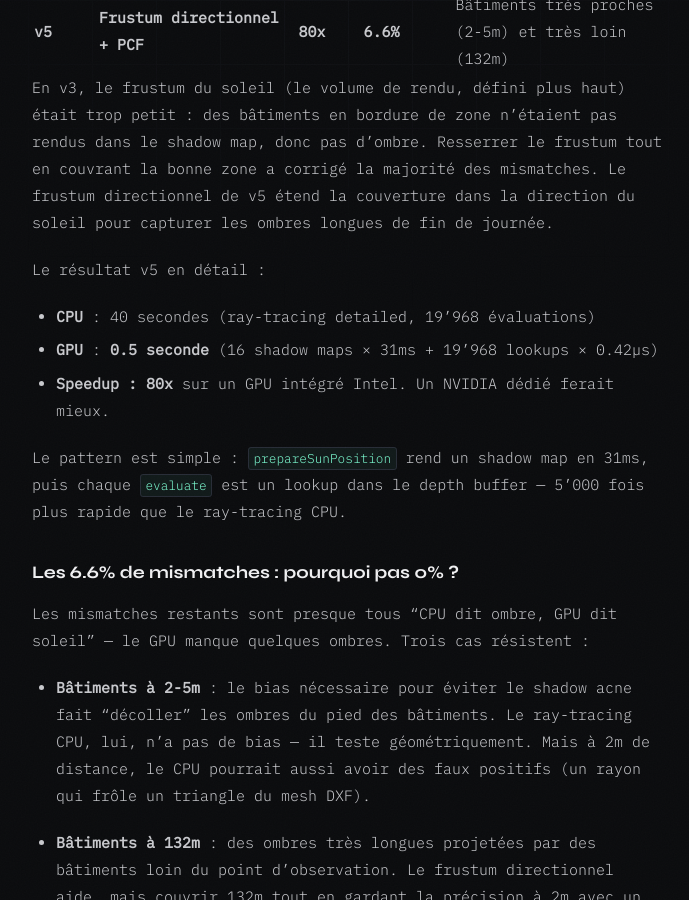
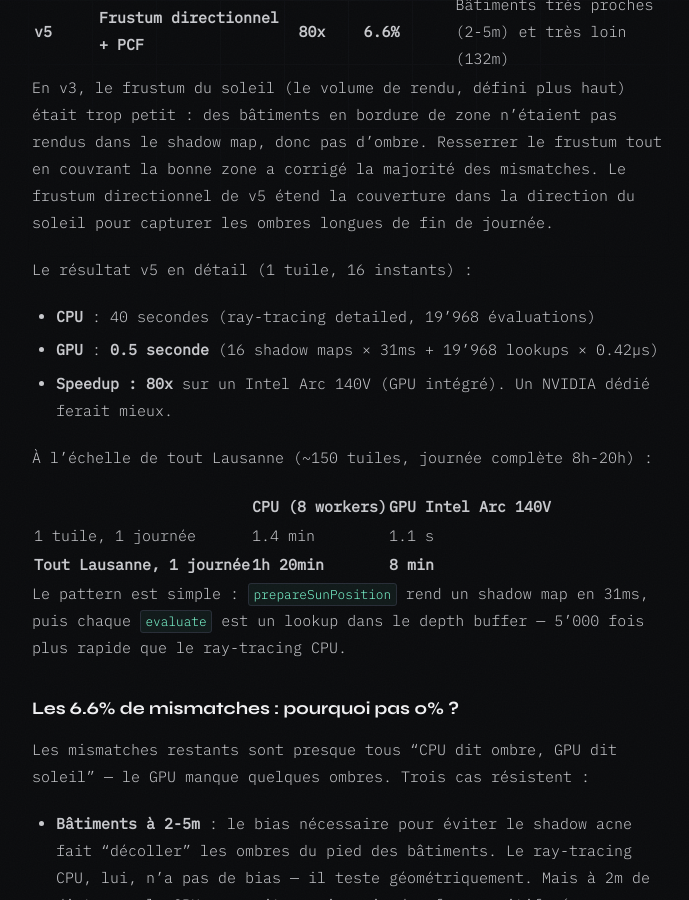
Before and after one commit to salfab/seesharpch, a Jekyll site: the page built from _posts/2026-03-30-rasterisation-gpu.md, in a window 1280 px wide and 900 px high, scrolled down 6981 px. Shown: the whole window, without its empty margins (292-981 px from the left). Built offline with Jekyll 4.4.1, drawn with Linux system fonts in a browser that asks for light colours.

Commit message:
Add full Lausanne timing comparison: CPU 1h20 vs GPU 8min
Real production estimates based on 8-tile detailed benchmark:
- CPU (8 workers): 1h20 for all Lausanne, 1 full day
- GPU (Intel Arc 140V): 8 minutes for the same
- Per-tile comparison: 1.4min CPU vs 1.1s GPU

Numbers extrapolated from actual precompute benchmark (0.571 tiles/min
for 8 tiles, 8h-12h) scaled to 150 tiles and full day (8h-20h).

https://claude.ai/code/session_01Dm6etDKJepBZVtZejzWWp6

```diff
--- a/_posts/2026-03-30-rasterisation-gpu.md
+++ b/_posts/2026-03-30-rasterisation-gpu.md
@@ -115,11 +115,18 @@ Quatre itérations pour y arriver :
 
 En v3, le frustum du soleil (le volume de rendu, défini plus haut) était trop petit : des bâtiments en bordure de zone n'étaient pas rendus dans le shadow map, donc pas d'ombre. Resserrer le frustum tout en couvrant la bonne zone a corrigé la majorité des mismatches. Le frustum directionnel de v5 étend la couverture dans la direction du soleil pour capturer les ombres longues de fin de journée.
 
-Le résultat v5 en détail :
+Le résultat v5 en détail (1 tuile, 16 instants) :
 
 - **CPU** : 40 secondes (ray-tracing detailed, 19'968 évaluations)
 - **GPU** : **0.5 seconde** (16 shadow maps × 31ms + 19'968 lookups × 0.42µs)
-- **Speedup : 80x** sur un GPU intégré Intel. Un NVIDIA dédié ferait mieux.
+- **Speedup : 80x** sur un Intel Arc 140V (GPU intégré). Un NVIDIA dédié ferait mieux.
+
+À l'échelle de tout Lausanne (~150 tuiles, journée complète 8h-20h) :
+
+| | **CPU (8 workers)** | **GPU Intel Arc 140V** |
+|---|---|---|
+| 1 tuile, 1 journée | 1.4 min | 1.1 s |
+| **Tout Lausanne, 1 journée** | **1h 20min** | **8 min** |
 
 Le pattern est simple : `prepareSunPosition` rend un shadow map en 31ms, puis chaque `evaluate` est un lookup dans le depth buffer — 5'000 fois plus rapide que le ray-tracing CPU.
 
```
